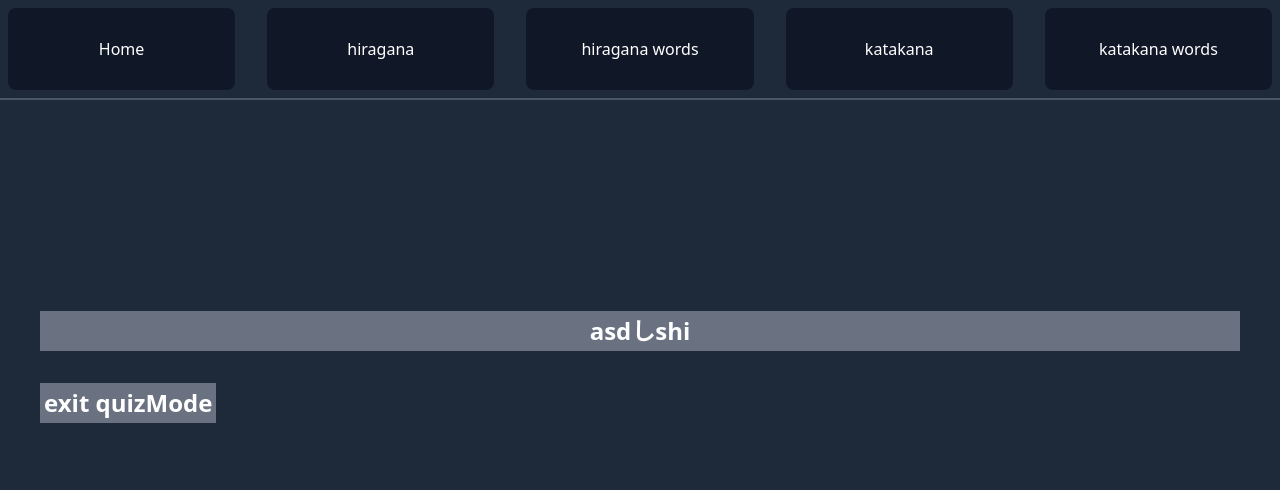
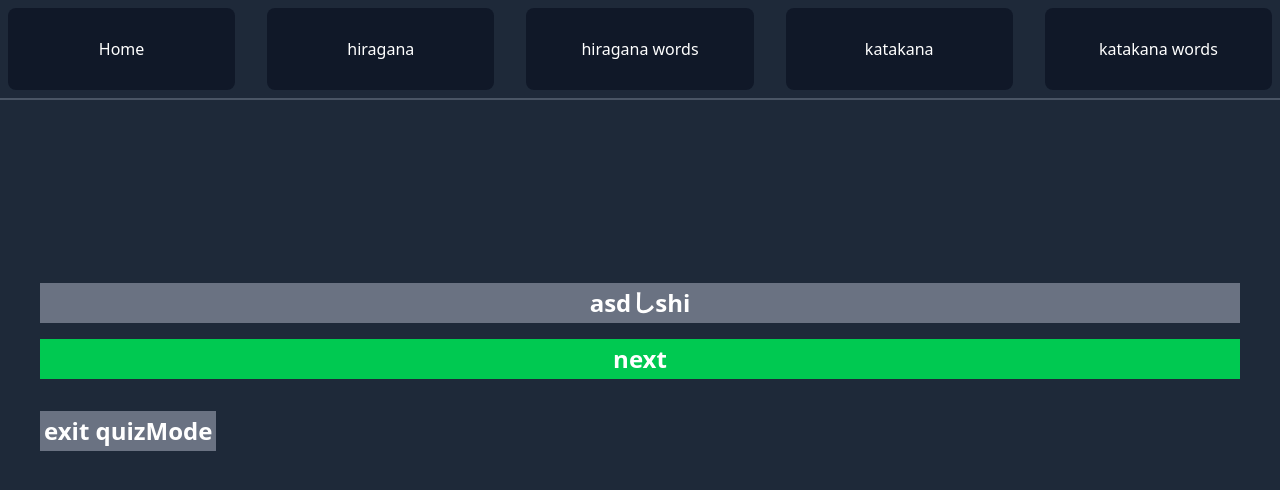
Before and after one commit to AngelMoreno24/Japanese-FlashCards, a React app in the folder frontend/: page /hiragana in a window 1280 px wide. Both pictures are taken after a click on the button "quizMode". Shown: the top 490 px of the page. Built offline with nearby package versions, Linux system fonts and the light colour scheme; the HTML template or start-up script is replaced by a standard one.

Commit message:
adde removal of  character after selection and reset after going through list

```diff
--- a/frontend/src/pages/HiraganaAlphabet.jsx
+++ b/frontend/src/pages/HiraganaAlphabet.jsx
@@ -112,13 +112,48 @@ const HiraganaAlphabet = () => {
 
   const selectCharacter = (data)=>{
 
-    const row = getRandomInt(data.length)
-    const col = getRandomInt(data[row].length)
+      console.log(quiz)
+    if(data.length==0){
+      const filtered = hiraganaChart.filter((_, index) => selected[index] != false);
+      setQuiz(filtered)
+      console.log("reset")
+      return;
+    }
+    if(data.length[0]==0){
+      const filtered = hiraganaChart.filter((_, index) => selected[index] != false);
+      setQuiz(filtered)
+      console.log("reset")
 
-    setCurrentPair(data[row][col])
-    console.log(data[row][col])
-    return data[row][col]
+      return;
+    }
+
+    var row = getRandomInt(data.length)
+    var col = getRandomInt(data[row].length)
+    while(!data[row][col] || data[row].length == 0){
+
+      row = getRandomInt(data.length)
+      col = getRandomInt(data[row].length)
+
+    }
+    const newChart = data.map(rows => [...rows]);
+    const [info] = newChart[row].splice(col, 1); // remove and return that pair
+
+    setQuiz(newChart);
+    setCurrentPair(info);
   }
+
+  useEffect(()=>{
+
+    if(quiz){
+      for(let i=0; i<quiz.length; i++ ){
+
+        if(quiz[i].length==0){
+
+          quiz.splice(i,1)
+        }
+      }
+    }
+  },[quiz])
 
   useEffect(()=>{
 
@@ -131,6 +166,12 @@ const HiraganaAlphabet = () => {
     return(
       <>
       <p className='text-2xl font-semibold text-center my-4 bg-gray-500 p-1'>asd{currentPair}</p>
+
+      <p className='text-2xl font-semibold text-center my-4 bg-green-500 p-1'
+        onClick={()=>{selectCharacter(quiz)}}
+      >
+        next
+      </p>
       <button className='text-2xl font-semibold text-center my-4 bg-gray-500 p-1'
         onClick={()=>{quizMode?(setQuizMode(false)):(setQuizMode(true))}}
       >
```
